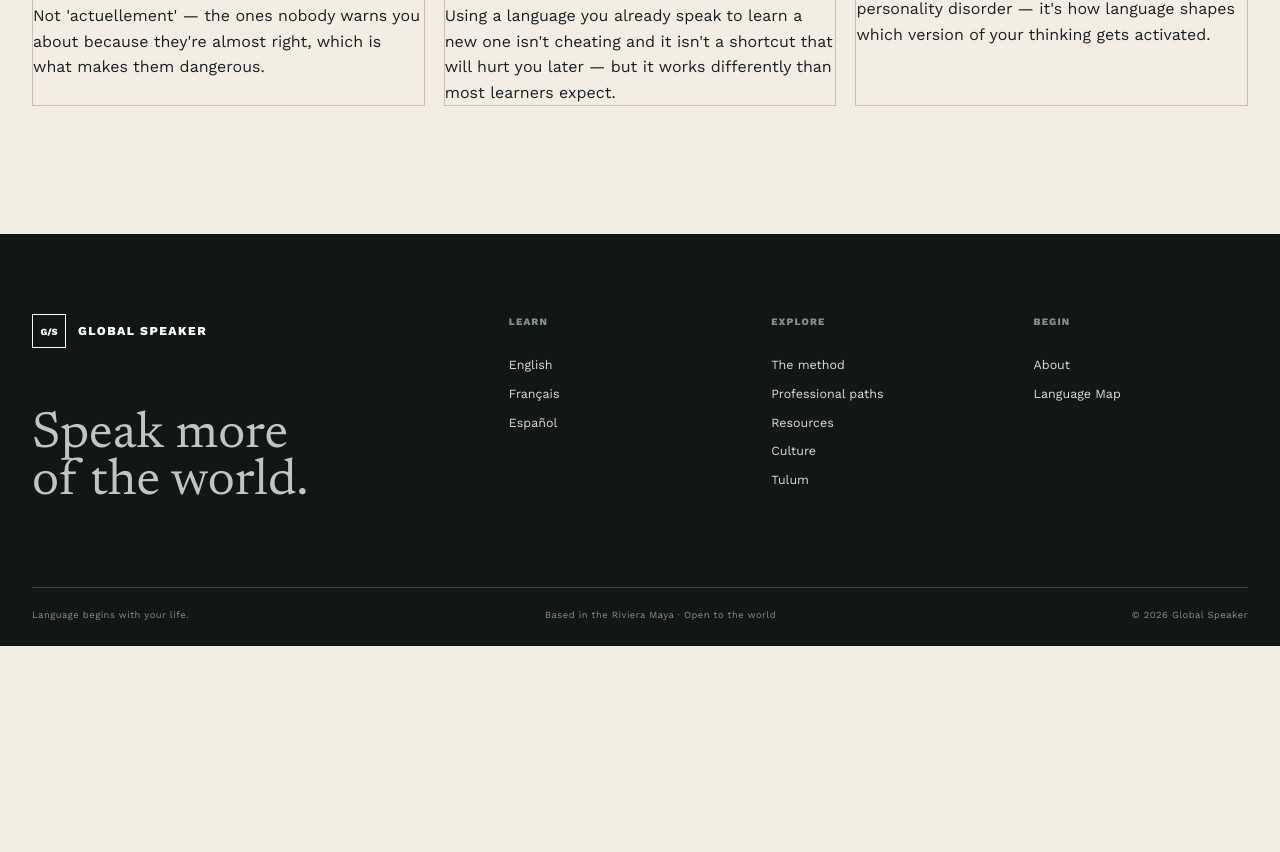
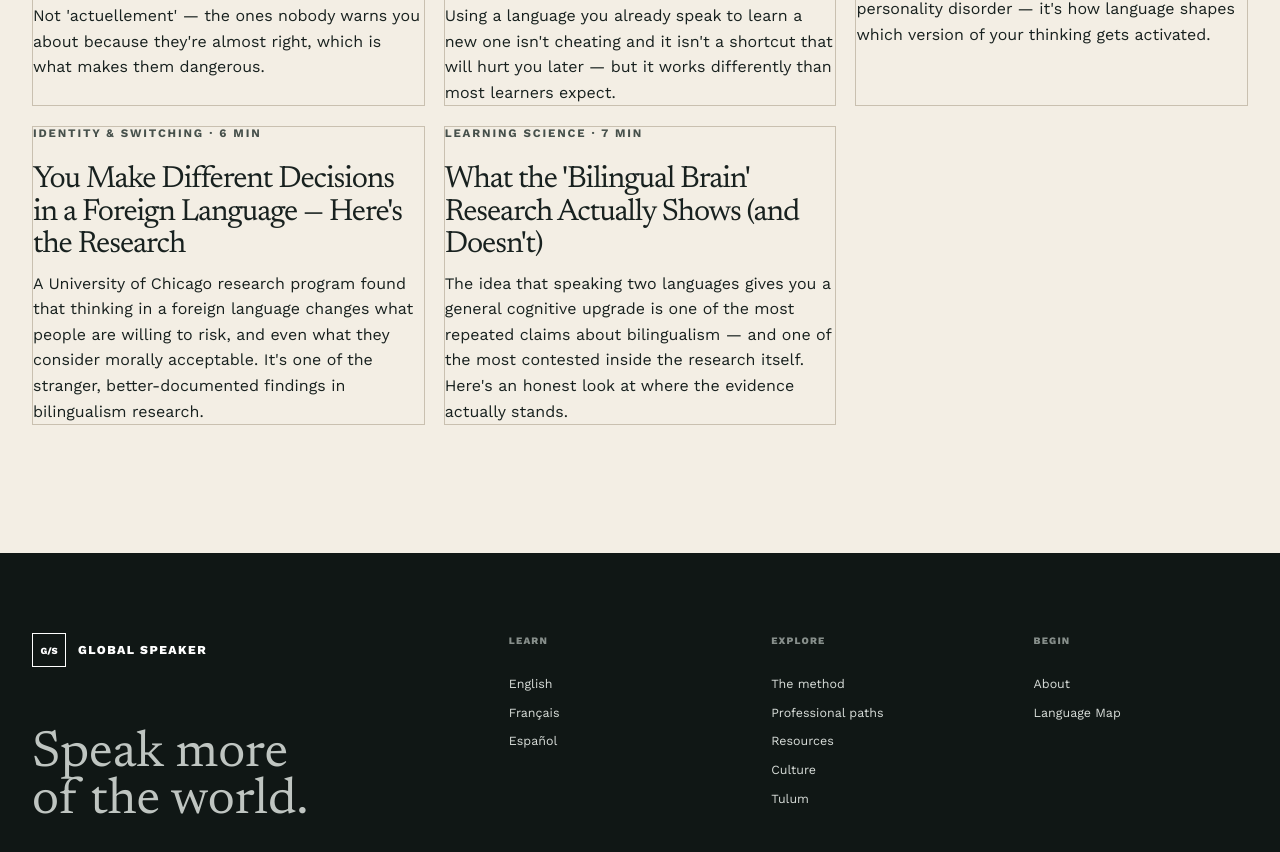
Before and after one commit to gspkdevelopments/global-speaker, a Next.js app: page /polyglot in a window 1280 px wide. Shown: the part 1640-2492 px from the top of the page. Before the commit the page ends 2286 px from the top, so only its background shows below. Built offline with nearby package versions, Linux system fonts and the light colour scheme; no server answers.

Commit message:
Add 2 research-backed Polyglot articles on decision-making and bilingual cognition

```diff
--- a/src/content/polyglot.ts
+++ b/src/content/polyglot.ts
@@ -262,6 +262,56 @@ Some multilingual people worry this means they're being inconsistent or inauthen
 
 If a language you're learning feels stiff or distant, that's often not a grammar problem — it's a sign the language hasn't yet been attached to anything personal. Deliberately using it for things you actually care about — a real hobby, a real relationship, a real opinion — tends to loosen that stiffness faster than more drills do. The goal isn't to sound like a native speaker on day one. It's to give the language somewhere real to live in your life, so a version of you has a reason to show up in it.`,
   },
+  {
+    slug: "foreign-language-effect-decisions",
+    title: "You Make Different Decisions in a Foreign Language — Here's the Research",
+    description:
+      "A University of Chicago research program found that thinking in a foreign language changes what people are willing to risk, and even what they consider morally acceptable. It's one of the stranger, better-documented findings in bilingualism research.",
+    topic: "identity-switching",
+    interfaceLanguage: "en",
+    readingMinutes: 6,
+    updatedAt: "2026-09-04",
+    body: `Most conversations about how a foreign language changes you focus on personality — feeling bolder in French, warmer in Spanish. There's a separate, more measurable finding that gets less attention: the language you're thinking in can change the actual decisions you make, in ways researchers can reproduce in a lab.
+
+## The experiment that started it
+
+Psychologist Boaz Keysar and his team at the University of Chicago ran a version of the classic framing experiment — the kind where identical information described as a "gain" versus a "loss" leads people to make different choices, even though the math is the same. When the choice was presented in participants' native language, they showed the usual bias: risk-averse when a gain was framed, risk-seeking when a loss was framed. When the exact same choice was presented in a language they had learned later in life, that bias largely disappeared. People became more consistent, not less, when using a language that wasn't their first.
+
+## It goes further than money
+
+The same research group extended the idea to moral reasoning, using variations of the classic "trolley problem" — a scenario asking whether it's acceptable to sacrifice one life to save several others. People answering in a foreign language were substantially more willing to accept the utilitarian, five-lives-over-one choice than people answering in their native tongue. The leading explanation isn't that a foreign language makes people more logical in some general sense — it's that it creates emotional distance. A native language is soaked in the emotional associations of childhood; a language learned later, often in a classroom, carries less of that emotional weight, so decisions made in it feel less personal and more calculated.
+
+## What this actually means for you
+
+This isn't a call to make every hard decision in your second language, and it isn't evidence that a foreign language makes you a better or worse person. It's evidence that the language you're thinking in is not a neutral container for your decisions — it's part of how the decision gets made. If you've ever noticed that a difficult conversation feels more manageable in a language that isn't your first, or that an argument that would wreck you in your native tongue feels survivable in another one, this research suggests you're not imagining the distance. You're using it, whether you meant to or not.`,
+  },
+  {
+    slug: "bilingual-brain-myth-and-evidence",
+    title: "What the 'Bilingual Brain' Research Actually Shows (and Doesn't)",
+    description:
+      "The idea that speaking two languages gives you a general cognitive upgrade is one of the most repeated claims about bilingualism — and one of the most contested inside the research itself. Here's an honest look at where the evidence actually stands.",
+    topic: "learning-science",
+    interfaceLanguage: "en",
+    readingMinutes: 7,
+    updatedAt: "2026-09-04",
+    body: `If you've heard that speaking two languages sharpens your brain, delays cognitive decline, and makes you generally better at focusing and multitasking, you've heard a real research claim — one that a growing number of researchers now think was overstated, and possibly wrong in its strongest form.
+
+## Where the claim came from
+
+The idea traces back largely to work by psychologist Ellen Bialystok and colleagues, who found that bilingual children and adults sometimes outperformed monolinguals on tasks measuring "executive function" — the mental skills involved in ignoring distractions, switching between tasks, and holding conflicting information in mind. The theory made intuitive sense: constantly managing two languages, suppressing one while using the other, looked like a built-in daily workout for exactly those mental muscles. For a while, this became one of the most widely repeated facts about bilingualism in popular science writing.
+
+## Why the field started pushing back
+
+Psychologist Kenneth Paap and others have spent over a decade trying to replicate the strongest versions of this finding, with results that often didn't hold up. A 2023 book-length review of the evidence argued that, once you account for publication bias and inconsistent testing methods, the data doesn't support a general bilingual advantage in executive function distinguishable from no advantage at all. Meta-analyses on the topic have produced genuinely mixed results — some find effects only in specific tasks or age groups, others find nothing once study quality is controlled for. This is a live, unresolved scientific debate, not a settled question with one side clearly winning.
+
+## What's actually well-supported
+
+None of this means bilingualism does nothing to the brain — the debate is specifically about whether it produces broad, general-purpose cognitive gains that transfer to unrelated tasks. What's much better supported: bilingual children and adults often show enhanced metalinguistic awareness (the ability to think consciously about how language itself works), and the social and communicative advantages of navigating two languages are well documented, independent of any executive-function debate. The honest version of the story isn't "bilingualism makes you smarter." It's "bilingualism reliably changes your relationship with language itself — the broader claims about your brain in general are still being argued over by the people who study it."
+
+## Why this matters more than it sounds
+
+It's tempting to want a scientific reason to justify time spent learning a language beyond "I wanted to and I enjoyed it." But that reason doesn't need to exist for the effort to be worth it. Being skeptical of the oversold version of bilingual-brain research isn't a letdown — it's a small, useful exercise in the exact kind of self-discovery this whole pillar is about: learning to tell the difference between a finding that's real and one that just sounds good repeated often enough.`,
+  },
 ];
 
 export function getPolyglotArticles(topic?: PolyglotTopic) {
```
